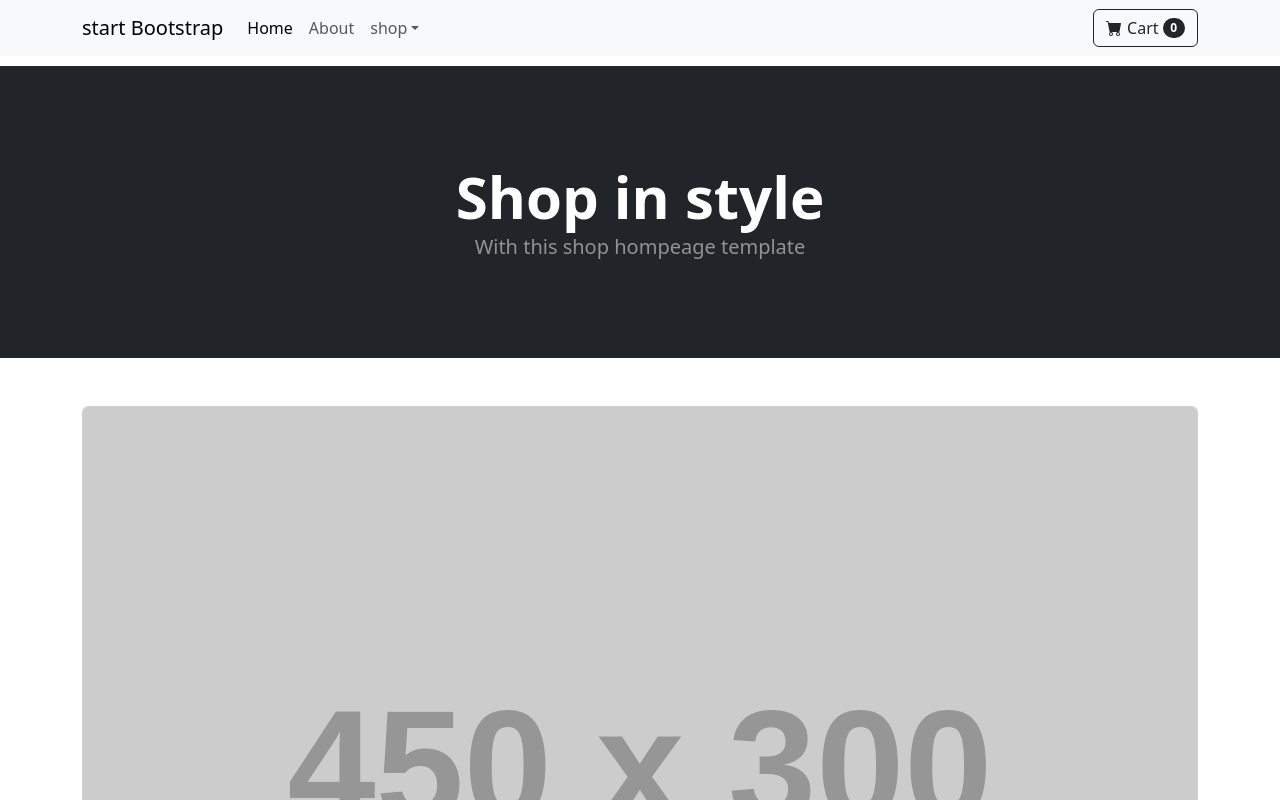
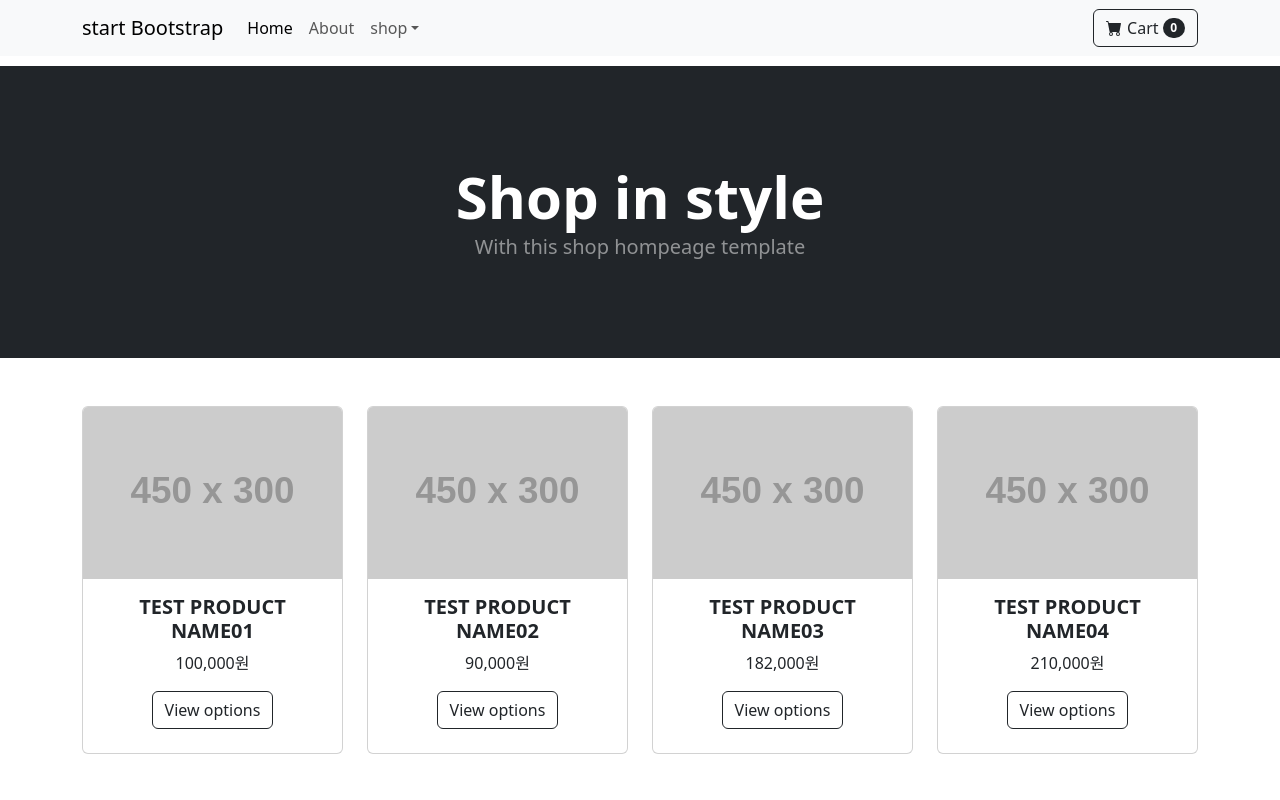
Before and after one commit to hongjeaho/react-shop-app, a React (Create React App) app: page / in a window 1280 px wide. Shown: the top 800 px of the page. Built offline with nearby package versions, Linux system fonts and the light colour scheme.

Commit message:
Add ProductCard

```diff
--- a/src/components/product/ProductCard.tsx
+++ b/src/components/product/ProductCard.tsx
@@ -1,17 +1,18 @@
 import styled from '@emotion/styled/macro'
 import React from 'react'
 import { Card } from 'react-bootstrap'
-import { Link } from 'react-router-dom'
-
+import { Link, NavLink } from 'react-router-dom'
 interface Props {
+  sku:string
   imageSrc: string
   name: string
   price: number
 }
 
-const ProductCard: React.FC<Props> = ({ imageSrc, name, price }) => {
+const ProductCard: React.FC<Props> = ({ sku, imageSrc, name, price }) => {
   return (
-    <Card>
+    <Base>
+      <Card to={`/detail/${sku}`} as={NavLink}>
         <Image className="card-img-top" src={imageSrc} alt="..." />
         <Card.Body>
           <Center>
@@ -27,8 +28,17 @@ const ProductCard: React.FC<Props> = ({ imageSrc, name, price }) => {
           </Center>
         </Card.Footer>
       </Card>
+    </Base>
   )
 }
+
+const Base = styled.div`
+  padding: 0;
+  margin: 0;
+  &  a {
+    text-decoration: none;
+  }
+`
 
 const Image = styled.img``
 
--- a/src/views/Home.tsx
+++ b/src/views/Home.tsx
@@ -3,23 +3,31 @@ import React from 'react'
 import Header from '@/components/base/Header'
 import { Container, Row, Col } from 'react-bootstrap'
 import ProductCard from '@/components/product/ProductCard'
+import { useProductList } from '@/hook/useProduct'
 
 const Home: React.FC = () => {
+  const {isLoading, data:ProductList} = useProductList()
+
   return (
     <Base>
       <Header title="Shop in style" description="With this shop hompeage template" />
       <Section>
+        {isLoading ? (<>Loadding.......</>) : (
           <Container>
-          <Row>
-            <Col>
+            <Row xs={2} sm={2} md={3} lg={4}>
+              {ProductList?.map(product => (
+                <Col key={product.sku} className='mb-5'>
                   <ProductCard
-                name={'TEST PRODUCT NAME'}
-                price={100000}
-                imageSrc={'https://dummyimage.com/450x300/dee2e6/6c757d.jpg'}
+                    sku={product.sku}
+                    name={product.name}
+                    price={product.price}
+                    imageSrc={product.imageSrc}
                   />
                 </Col>
+              ))}
             </Row>
           </Container>
+        )}
       </Section>
     </Base>
   )
```
Lines whose indentation alone changed are shown as unchanged.
